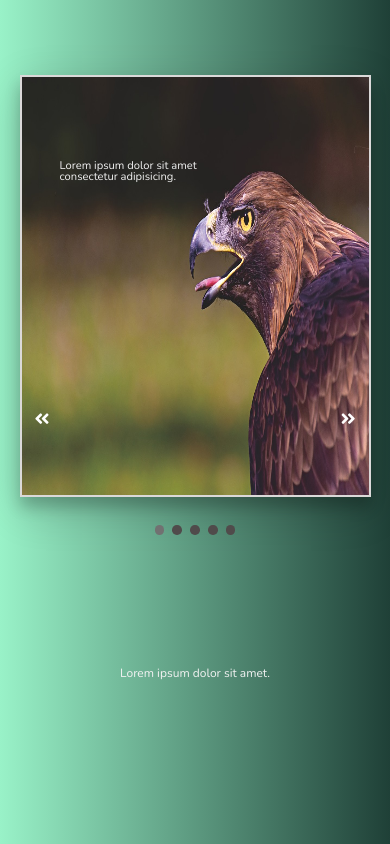
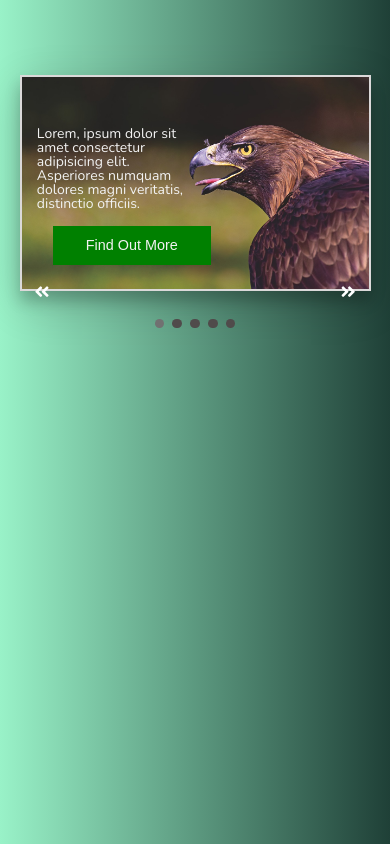
Before and after one commit to JGonc189/image_carousel, a plain HTML site: page index.html in a window 390 px wide. Drawn offline with nearby package versions, Linux system fonts and the light colour scheme.

Commit message:
updated @media

```diff
--- a/assets/css/style.css
+++ b/assets/css/style.css
@@ -63,6 +63,15 @@ img {
     border-radius: 50%;
 }
 
+.btn {
+    padding: 13px;
+    cursor: pointer;
+    background: green;
+    border: none;
+    margin: 15px;
+    color: #f2f2f2;
+    font-size: 1.3rem;
+}
 /* caption text */
 .text {
     color: #f2f2f2;
@@ -77,9 +86,10 @@ img {
 .call-to-action {
     color: #f2f2f2;
     font-size: .9rem;
-    padding-left: 50px;
+    padding-left: 70px;
     position: absolute;
-    top: 150px;
+    top: 40%;
+    right: 55%;
 }
 
 /* Numbers */
@@ -184,22 +194,23 @@ img {
 
     img {
         width: 100%;
-        height: 50vh;
+        height: 50%;
         box-shadow: 0 0.625rem 0.875rem 0 rgba(0, 0, 0, 0.2), 0 0.75rem 2.5rem 0 rgba(0, 0, 0, 0.19);
         border: 0.125rem solid rgb(219, 217, 217);
     }
 
     .call-to-action {
         color: #f2f2f2;
-        font-size: .7rem;
-        padding-left: 40px;
-        padding-right: 150px;
-        padding-top: 10px;
+        width: 65%;
+        font-size: .875rem;
+        /* padding-left: 70px; */
         position: absolute;
-        top: 150px;
+        top: 15%;
+        right: 50%;
+        left: -15%;
     }
 
-    .text {
+    /* .text {
         color: #f2f2f2;
         font-size: 12px;
         padding: 15px 12px;
@@ -207,5 +218,30 @@ img {
         bottom: 150px;
         width: 100%;
         text-align: center;
+    } */
+
+    .btn {
+        width: 100%;
+        padding: 7%;
+        cursor: pointer;
+        background: green;
+        border: none;
+        margin: 10%;
+        color: #f2f2f2;
+        font-size: .9rem;;
     }
+    .prev,
+    .next {
+        cursor: pointer;
+        position: absolute;
+        top: 35%;
+        width: auto;
+        margin-top: -22px;
+        margin-left: 5px;
+        margin-right: 5px;
+        padding: 10px;
+        color: #fff;
+        font-size: 17px;
+        transition: 0.6 ease;
 }
+}
--- a/index.html
+++ b/index.html
@@ -18,33 +18,36 @@
     <div class="wrapper">
         <!-- 1st slide -->
         <div class="slides fade">
-            <div class="call-to-action">Lorem ipsum dolor sit amet consectetur adipisicing.</div>
+            <div class="call-to-action">
+                <p>Lorem, ipsum dolor sit amet consectetur adipisicing elit. Asperiores numquam dolores magni veritatis, distinctio officiis.</p>
+                <button class="btn">Find Out More</button>
+            </div>
             <img src="assets/img/one.jpg" alt="First Image" />
-            <div class="text">Lorem ipsum dolor sit amet.</div>
+            <!-- <div class="text">Lorem ipsum dolor sit amet.</div> -->
         </div>
 
         <!-- 2nd slide -->
         <div class="slides fade">
             <img src="assets/img/two.jpg" alt="Second Image" />
-            <div class="text">Lorem ipsum dolor sit amet.</div>
+            <!-- <div class="text">Lorem ipsum dolor sit amet.</div> -->
         </div>
 
         <!-- 3rd slide -->
         <div class="slides fade">
             <img src="assets/img/three.jpg" alt="Third Image" />
-            <div class="text">Lorem ipsum dolor sit amet.</div>
+            <!-- <div class="text">Lorem ipsum dolor sit amet.</div> -->
         </div>
 
         <!-- 4th slide -->
         <div class="slides fade">
             <img src="assets/img/four.jpg" alt="Fourth Image" />
-            <div class="text">Lorem ipsum dolor sit amet.</div>
+            <!-- <div class="text">Lorem ipsum dolor sit amet.</div> -->
         </div>
 
         <!-- 5th slide -->
         <div class="slides fade">
             <img src="assets/img/five.png" alt="Fifth Image" />
-            <div class="text">Lorem ipsum dolor sit amet consectetur adipisicing.</div>
+            <!-- <div class="text">Lorem ipsum dolor sit amet consectetur adipisicing.</div> -->
         </div>
 
         <!-- arrow buttons -->
```
